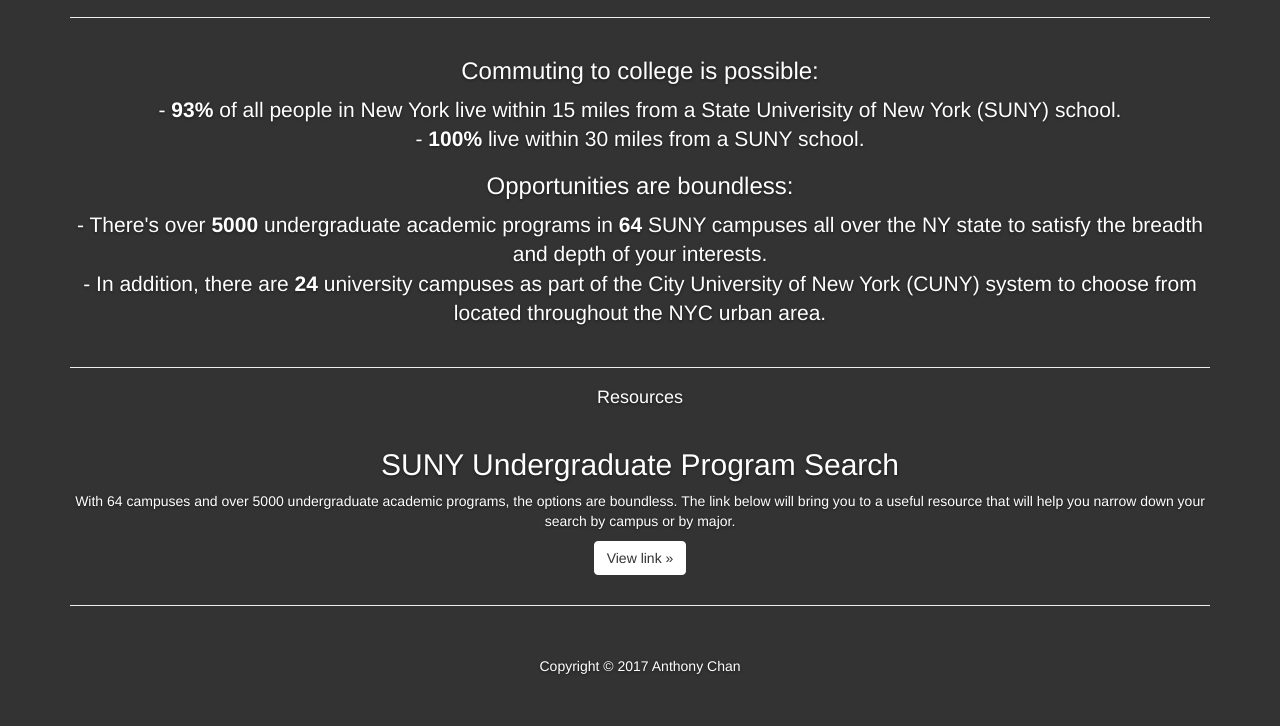
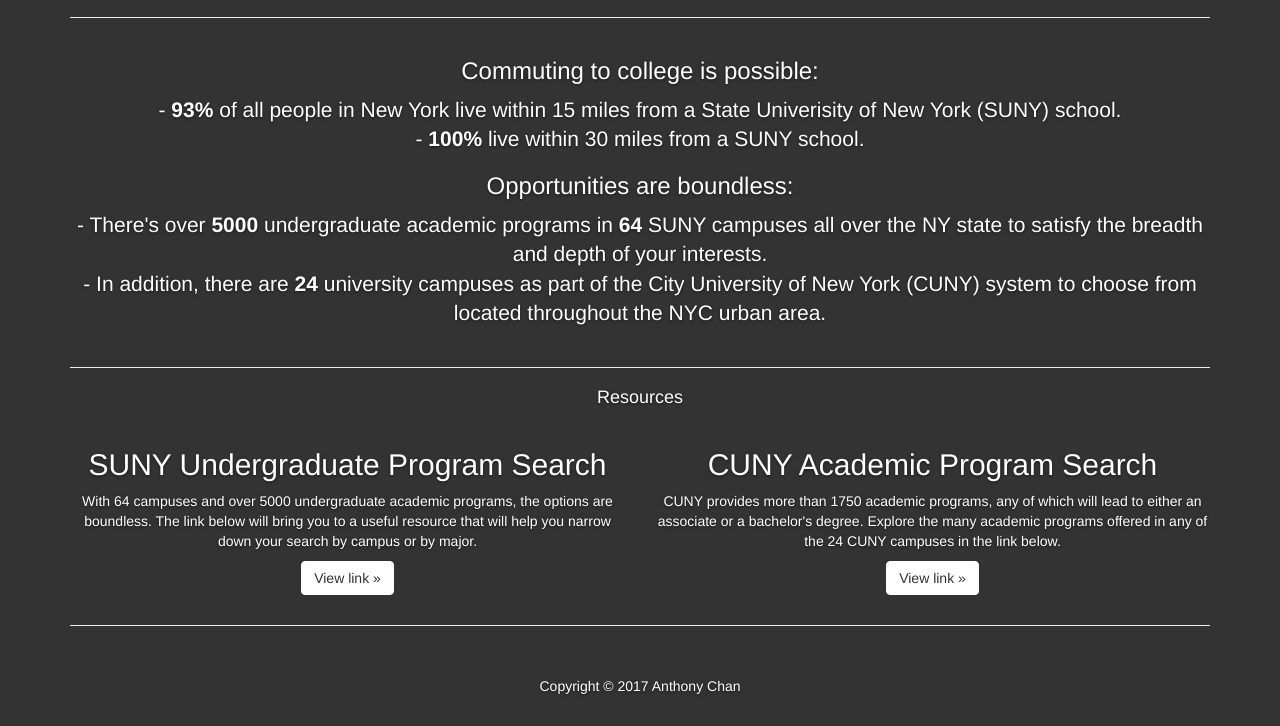
Before and after one commit to anthonyc1/excelsior-hack, a website: page templates/sunycuny.html in a window 1280 px wide. Shown: the part 445-1171 px from the top of the page. Drawn offline with nearby package versions, Linux system fonts and the light colour scheme.

Commit message:
add link for cuny program search

```diff
--- a/templates/sunycuny.html
+++ b/templates/sunycuny.html
@@ -69,11 +69,16 @@
       <hr>
       <center><h4>Resources</h4></center>
       <div class="row">
-        <div class="col-lg-12">
+        <div class="col-lg-6">
           <h2>SUNY Undergraduate Program Search</h2>
           <p>With 64 campuses and over 5000 undergraduate academic programs, the options are boundless. The link below will bring you to a useful resource that will help you narrow down your search by campus or by major.</p>
           <p><a class="btn btn-default" href="https://www.suny.edu/attend/find-a-suny-program/undergraduate/" target="_blank" role="button">View link &raquo;</a></p>
-        </div><!-- /.col-lg-4 -->
+        </div>
+        <div class="col-lg-6">
+          <h2>CUNY Academic Program Search</h2>
+          <p>CUNY provides more than 1750 academic programs, any of which will lead to either an associate or a bachelor's degree. Explore the many academic programs offered in any of the 24 CUNY campuses in the link below.</p>
+          <p><a class="btn btn-default" href="http://www2.cuny.edu/admissions/undergraduate/explore/programs/" target="_blank" role="button">View link &raquo;</a></p>
+        </div>
       </div><!-- /.row -->
 
 
```
